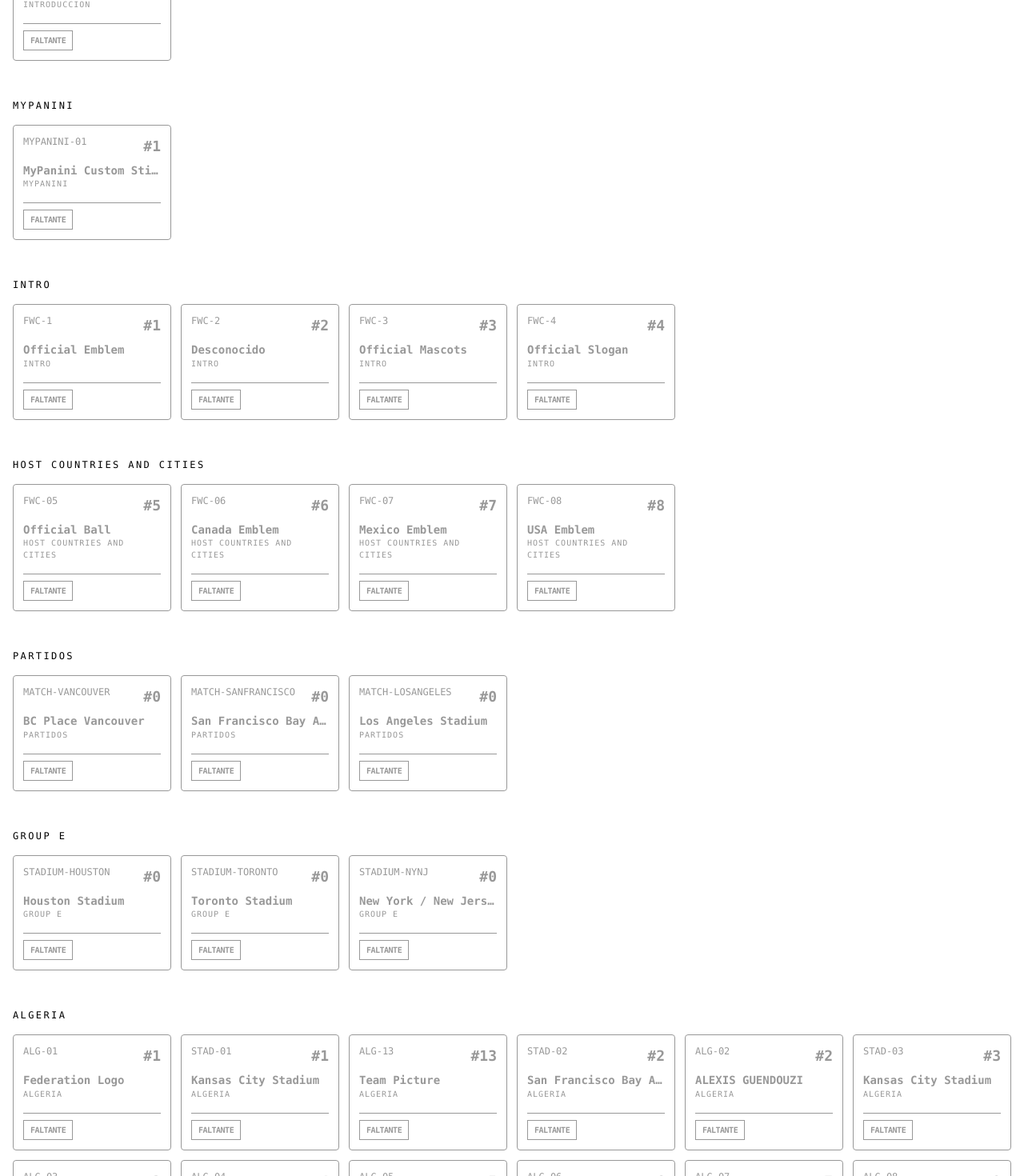
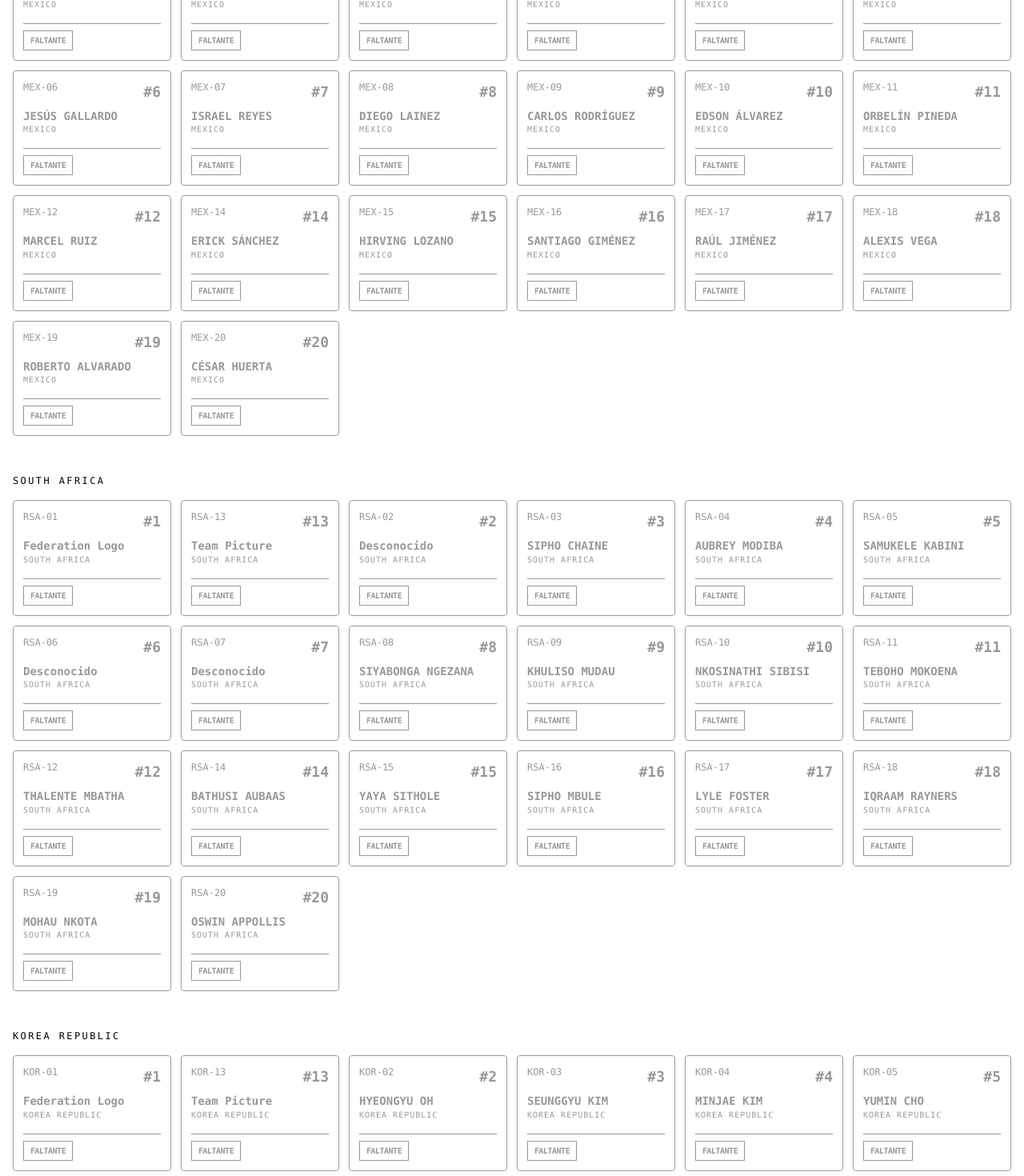
Before and after one commit to Leopohf/2026-album-track-front, an Angular app: page /album in a window 1280 px wide. Shown: the part 560-2030 px from the top of the page at 80% size. Built offline with nearby package versions, Linux system fonts and the light colour scheme.

Commit message:
refined data for teams allong with the order at the album

```diff
--- a/src/app/data/sections/intro.data.ts
+++ /dev/null
@@ -1,64 +0,0 @@
-import { Sticker } from '../../models/sticker.model';
-
-export const INTRO_DATA: Sticker[] = [
-  {
-    id: 'INTRO-00',
-    numero: 0,
-    nombre: 'We Are Panini',
-    seccion: 'Introduccion',
-    grupo: 'Intro',
-    tipo: 'intro',
-    tengo: false,
-    repetidas: 0,
-  },
-  {
-    id: 'MYPANINI-01',
-    numero: 1,
-    nombre: 'MyPanini Custom Sticker',
-    seccion: 'MyPanini',
-    grupo: 'MyPanini',
-    tipo: 'jugador',
-    tengo: false,
-    repetidas: 0,
-  },
-  {
-    id: 'FWC-1',
-    numero: 1,
-    nombre: 'Official Emblem',
-    seccion: 'Intro',
-    grupo: 'Intro',
-    tipo: 'intro',
-    tengo: false,
-    repetidas: 0,
-  },
-  {
-    id: 'FWC-2',
-    numero: 2,
-    nombre: 'Desconocido',
-    seccion: 'Intro',
-    grupo: 'Intro',
-    tipo: 'intro',
-    tengo: false,
-    repetidas: 0,
-  },
-  {
-    id: 'FWC-3',
-    numero: 3,
-    nombre: 'Official Mascots',
-    seccion: 'Intro',
-    grupo: 'Intro',
-    tipo: 'intro',
-    tengo: false,
-    repetidas: 0,
-  },
-  {
-    id: 'FWC-4',
-    numero: 4,
-    nombre: 'Official Slogan',
-    seccion: 'Intro',
-    grupo: 'Intro',
-    tipo: 'intro',
-    tengo: false,
-    repetidas: 0,
-  },
-];
--- a/src/app/data/sections/special.data.ts
+++ /dev/null
@@ -1,44 +0,0 @@
-import { Sticker } from '../../models/sticker.model';
-
-export const SPECIAL_DATA: Sticker[] = [
-  {
-    id: 'GROUPD-AUS',
-    numero: 0,
-    nombre: 'Australia',
-    seccion: 'Group D',
-    grupo: 'D',
-    tipo: 'intro',
-    tengo: false,
-    repetidas: 0,
-  },
-  {
-    id: 'GROUPD-USA',
-    numero: 0,
-    nombre: 'USA',
-    seccion: 'Group D',
-    grupo: 'D',
-    tipo: 'intro',
-    tengo: false,
-    repetidas: 0,
-  },
-  {
-    id: 'GROUPD-PAR',
-    numero: 0,
-    nombre: 'Paraguay',
-    seccion: 'Group D',
-    grupo: 'D',
-    tipo: 'intro',
-    tengo: false,
-    repetidas: 0,
-  },
-  {
-    id: 'GROUPD-TUR',
-    numero: 0,
-    nombre: 'Türkiye',
-    seccion: 'Group D',
-    grupo: 'D',
-    tipo: 'intro',
-    tengo: false,
-    repetidas: 0,
-  },
-];
--- a/src/app/data/sections/stadiums.data.ts
+++ /dev/null
@@ -1,134 +0,0 @@
-import { Sticker } from '../../models/sticker.model';
-
-export const STADIUMS_DATA: Sticker[] = [
-  {
-    id: 'FWC-05',
-    numero: 5,
-    nombre: 'Official Ball',
-    seccion: 'Host Countries and Cities',
-    grupo: 'Intro',
-    tipo: 'intro',
-    tengo: false,
-    repetidas: 0,
-  },
-  {
-    id: 'FWC-06',
-    numero: 6,
-    nombre: 'Canada Emblem',
-    seccion: 'Host Countries and Cities',
-    grupo: 'CAN',
-    tipo: 'escudo',
-    tengo: false,
-    repetidas: 0,
-  },
-  {
-    id: 'FWC-07',
-    numero: 7,
-    nombre: 'Mexico Emblem',
-    seccion: 'Host Countries and Cities',
-    grupo: 'MEX',
-    tipo: 'escudo',
-    tengo: false,
-    repetidas: 0,
-  },
-  {
-    id: 'FWC-08',
-    numero: 8,
-    nombre: 'USA Emblem',
-    seccion: 'Host Countries and Cities',
-    grupo: 'USA',
-    tipo: 'escudo',
-    tengo: false,
-    repetidas: 0,
-  },
-  {
-    id: 'MATCH-VANCOUVER',
-    numero: 0,
-    nombre: 'BC Place Vancouver',
-    seccion: 'Partidos',
-    grupo: 'D',
-    tipo: 'estadio',
-    tengo: false,
-    repetidas: 0,
-  },
-  {
-    id: 'MATCH-SANFRANCISCO',
-    numero: 0,
-    nombre: 'San Francisco Bay Area Stadium',
-    seccion: 'Partidos',
-    grupo: 'D',
-    tipo: 'estadio',
-    tengo: false,
-    repetidas: 0,
-  },
-  {
-    id: 'MATCH-LOSANGELES',
-    numero: 0,
-    nombre: 'Los Angeles Stadium',
-    seccion: 'Partidos',
-    grupo: 'D',
-    tipo: 'estadio',
-    tengo: false,
-    repetidas: 0,
-  },
-  {
-    id: 'STADIUM-HOUSTON',
-    numero: 0,
-    nombre: 'Houston Stadium',
-    seccion: 'Group E',
-    grupo: 'E',
-    tipo: 'estadio',
-    tengo: false,
-    repetidas: 0,
-  },
-  {
-    id: 'STADIUM-TORONTO',
-    numero: 0,
-    nombre: 'Toronto Stadium',
-    seccion: 'Group E',
-    grupo: 'E',
-    tipo: 'estadio',
-    tengo: false,
-    repetidas: 0,
-  },
-  {
-    id: 'STADIUM-NYNJ',
-    numero: 0,
-    nombre: 'New York / New Jersey Stadium',
-    seccion: 'Group E',
-    grupo: 'E',
-    tipo: 'estadio',
-    tengo: false,
-    repetidas: 0,
-  },
-  {
-    id: 'STAD-01',
-    numero: 1,
-    nombre: 'Kansas City Stadium',
-    seccion: 'Algeria',
-    grupo: 'J',
-    tipo: 'estadio',
-    tengo: false,
-    repetidas: 0,
-  },
-  {
-    id: 'STAD-02',
-    numero: 2,
-    nombre: 'San Francisco Bay Area Stadium',
-    seccion: 'Algeria',
-    grupo: 'J',
-    tipo: 'estadio',
-    tengo: false,
-    repetidas: 0,
-  },
-  {
-    id: 'STAD-03',
-    numero: 3,
-    nombre: 'Kansas City Stadium',
-    seccion: 'Algeria',
-    grupo: 'J',
-    tipo: 'estadio',
-    tengo: false,
-    repetidas: 0,
-  },
-];
--- a/src/app/data/stickers.data.ts
+++ b/src/app/data/stickers.data.ts
@@ -1,106 +1,136 @@
 import { Sticker } from '../models/sticker.model';
-import { INTRO_DATA } from './sections/intro.data';
-import { STADIUMS_DATA } from './sections/stadiums.data';
-import { SPECIAL_DATA } from './sections/special.data';
-import { ARGENTINA_DATA } from './sections/argentina.data';
+
+// Group A
+import { MEXICO_DATA } from './sections/mexico.data';
 import { SOUTH_AFRICA_DATA } from './sections/south-africa.data';
 import { KOREA_REPUBLIC_DATA } from './sections/korea-republic.data';
 import { CZECHIA_DATA } from './sections/czechia.data';
+
+// Group B
 import { CANADA_DATA } from './sections/canada.data';
 import { BOSNIA_HERZEGOVINA_DATA } from './sections/bosnia-herzegovina.data';
 import { QATAR_DATA } from './sections/qatar.data';
 import { SWITZERLAND_DATA } from './sections/switzerland.data';
+
+// Group C
 import { BRAZIL_DATA } from './sections/brazil.data';
 import { MOROCCO_DATA } from './sections/morocco.data';
 import { HAITI_DATA } from './sections/haiti.data';
 import { SCOTLAND_DATA } from './sections/scotland.data';
+
+// Group D
 import { USA_DATA } from './sections/usa.data';
 import { PARAGUAY_DATA } from './sections/paraguay.data';
 import { AUSTRALIA_DATA } from './sections/australia.data';
 import { TURKIYE_DATA } from './sections/turkiye.data';
+
+// Group E
 import { GERMANY_DATA } from './sections/germany.data';
 import { CURACAO_DATA } from './sections/curacao.data';
 import { COTE_DIVOIRE_DATA } from './sections/cote-divoire.data';
 import { ECUADOR_DATA } from './sections/ecuador.data';
+
+// Group F
 import { NETHERLANDS_DATA } from './sections/netherlands.data';
 import { JAPAN_DATA } from './sections/japan.data';
 import { SWEDEN_DATA } from './sections/sweden.data';
 import { TUNISIA_DATA } from './sections/tunisia.data';
+
+// Group G
 import { BELGIUM_DATA } from './sections/belgium.data';
 import { EGYPT_DATA } from './sections/egypt.data';
 import { IRAN_DATA } from './sections/iran.data';
 import { NEW_ZEALAND_DATA } from './sections/new-zealand.data';
+
+// Group H
 import { SPAIN_DATA } from './sections/spain.data';
 import { CABO_VERDE_DATA } from './sections/cabo-verde.data';
 import { SAUDI_ARABIA_DATA } from './sections/saudi-arabia.data';
 import { URUGUAY_DATA } from './sections/uruguay.data';
+
+// Group I
 import { FRANCE_DATA } from './sections/france.data';
 import { SENEGAL_DATA } from './sections/senegal.data';
+import { NORWAY_DATA } from './sections/norway.data';
 import { IRAQ_DATA } from './sections/iraq.data';
-import { NORWAY_DATA } from './sections/norway.data';
+
+// Group J
+import { ARGENTINA_DATA } from './sections/argentina.data';
 import { ALGERIA_DATA } from './sections/algeria.data';
 import { AUSTRIA_DATA } from './sections/austria.data';
 import { JORDAN_DATA } from './sections/jordan.data';
+
+// Group K
 import { PORTUGAL_DATA } from './sections/portugal.data';
 import { CONGO_DR_DATA } from './sections/congo-dr.data';
 import { UZBEKISTAN_DATA } from './sections/uzbekistan.data';
 import { COLOMBIA_DATA } from './sections/colombia.data';
+
+// Group L
 import { ENGLAND_DATA } from './sections/england.data';
 import { CROATIA_DATA } from './sections/croatia.data';
 import { GHANA_DATA } from './sections/ghana.data';
 import { PANAMA_DATA } from './sections/panama.data';
-import { MEXICO_DATA } from './sections/mexico.data';
 
 export const STICKERS_DATA: Sticker[] = [
-  ...INTRO_DATA,
-  ...STADIUMS_DATA,
-  ...SPECIAL_DATA,
-  ...ARGENTINA_DATA,
+  // Group A
+  ...MEXICO_DATA,
   ...SOUTH_AFRICA_DATA,
   ...KOREA_REPUBLIC_DATA,
   ...CZECHIA_DATA,
+  // Group B
   ...CANADA_DATA,
   ...BOSNIA_HERZEGOVINA_DATA,
   ...QATAR_DATA,
   ...SWITZERLAND_DATA,
+  // Group C
   ...BRAZIL_DATA,
   ...MOROCCO_DATA,
   ...HAITI_DATA,
   ...SCOTLAND_DATA,
+  // Group D
   ...USA_DATA,
   ...PARAGUAY_DATA,
   ...AUSTRALIA_DATA,
   ...TURKIYE_DATA,
+  // Group E
   ...GERMANY_DATA,
   ...CURACAO_DATA,
   ...COTE_DIVOIRE_DATA,
   ...ECUADOR_DATA,
+  // Group F
   ...NETHERLANDS_DATA,
   ...JAPAN_DATA,
   ...SWEDEN_DATA,
   ...TUNISIA_DATA,
+  // Group G
   ...BELGIUM_DATA,
   ...EGYPT_DATA,
   ...IRAN_DATA,
   ...NEW_ZEALAND_DATA,
+  // Group H
   ...SPAIN_DATA,
   ...CABO_VERDE_DATA,
   ...SAUDI_ARABIA_DATA,
   ...URUGUAY_DATA,
+  // Group I
   ...FRANCE_DATA,
   ...SENEGAL_DATA,
   ...IRAQ_DATA,
   ...NORWAY_DATA,
+  // Group J
+  ...ARGENTINA_DATA,
   ...ALGERIA_DATA,
   ...AUSTRIA_DATA,
   ...JORDAN_DATA,
+  // Group K
   ...PORTUGAL_DATA,
   ...CONGO_DR_DATA,
   ...UZBEKISTAN_DATA,
   ...COLOMBIA_DATA,
+  // Group L
   ...ENGLAND_DATA,
   ...CROATIA_DATA,
   ...GHANA_DATA,
   ...PANAMA_DATA,
-  ...MEXICO_DATA,
 ];
```
Also changed, not shown: 1 other file (tests, documents, lock files or other folders).
